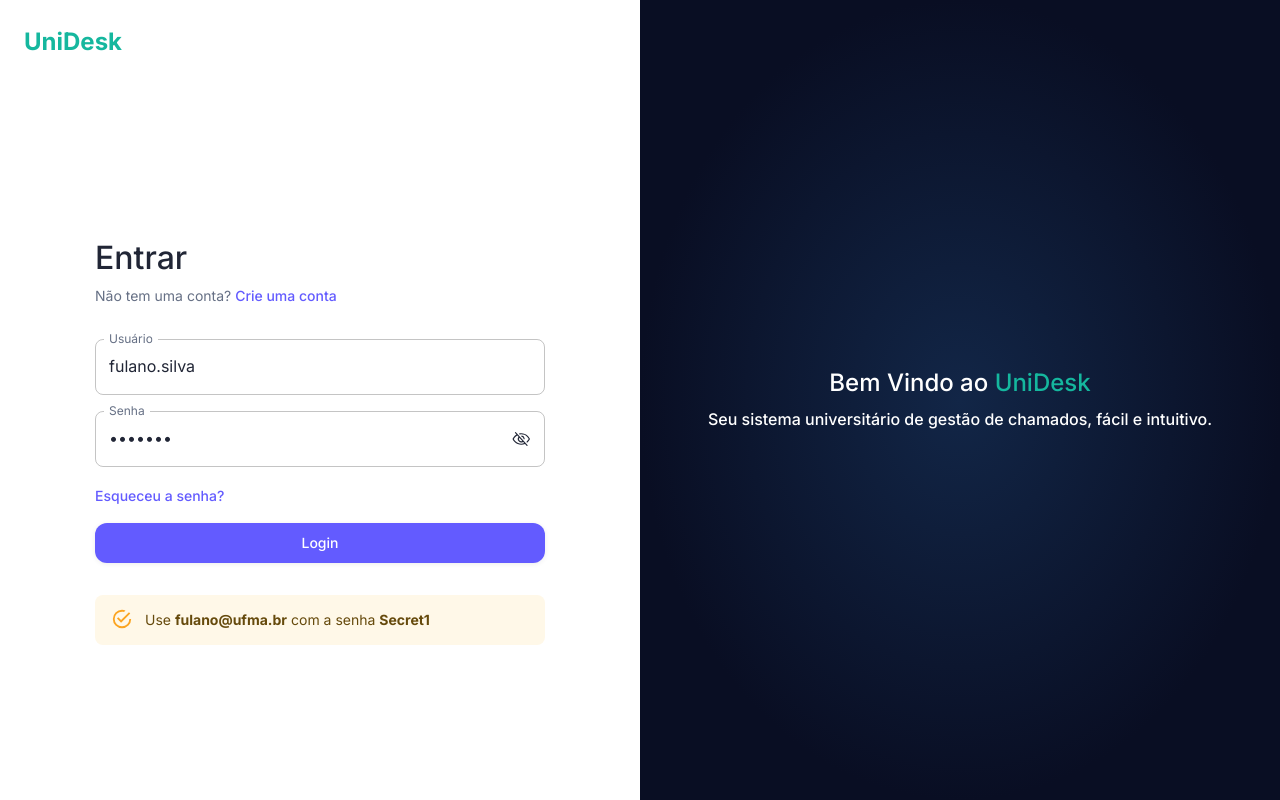
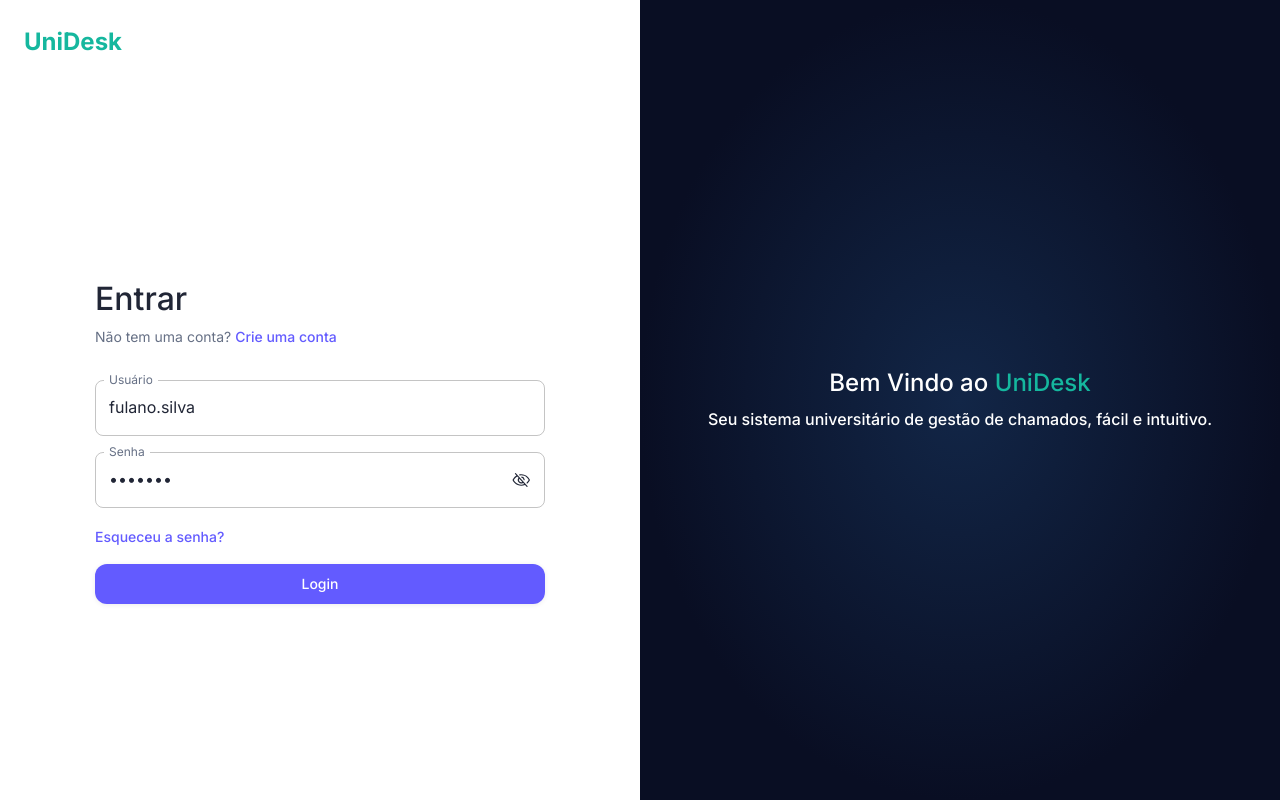
Before and after one commit to AntiKevin/unidesk-frontend, a Next.js app: page /auth/sign-in in a window 1280 px wide. Built offline with nearby package versions, Linux system fonts and the light colour scheme; no server answers.

Commit message:
fix: remover alerta de instruções de login no formulário de entrada

```diff
--- a/src/components/auth/sign-in-form.tsx
+++ b/src/components/auth/sign-in-form.tsx
@@ -138,16 +138,6 @@ export function SignInForm(): React.JSX.Element {
           </Button>
         </Stack>
       </form>
-      <Alert color="warning">
-        Use{' '}
-        <Typography component="span" sx={{ fontWeight: 700 }} variant="inherit">
-          fulano@ufma.br
-        </Typography>{' '}
-        com a senha{' '}
-        <Typography component="span" sx={{ fontWeight: 700 }} variant="inherit">
-          Secret1
-        </Typography>
-      </Alert>
     </Stack>
   );
 }
```
